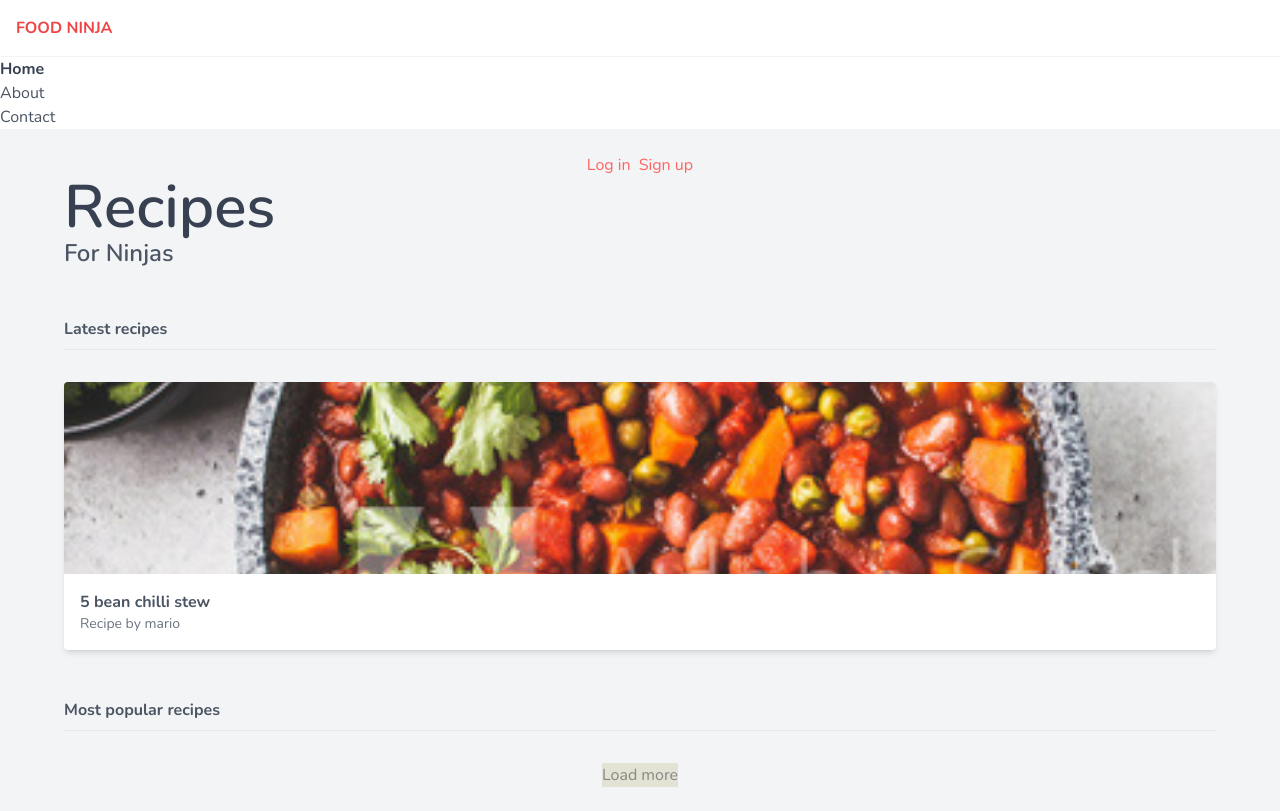
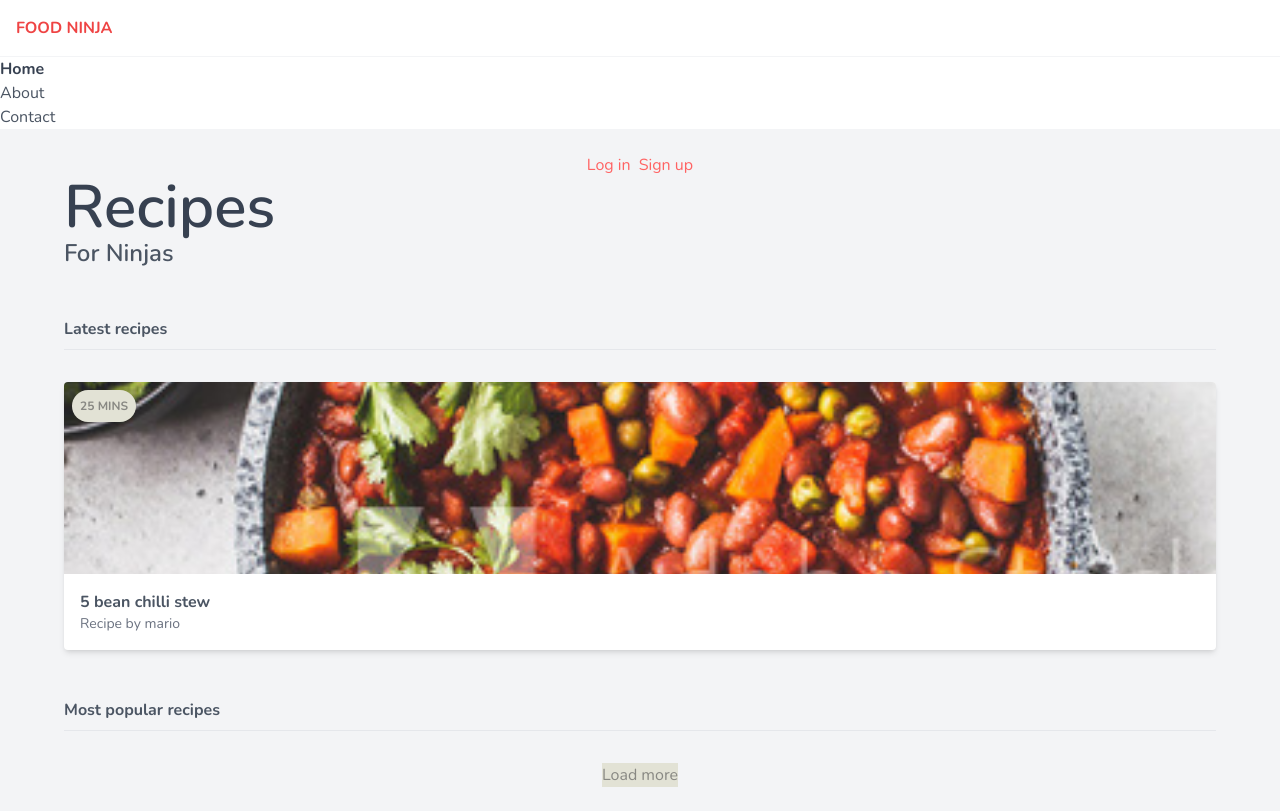
Before and after one commit to MusaGillani/tailwindcss-ninjayt, a Next.js app: page / in a window 1280 px wide. Built offline with nearby package versions, Linux system fonts and the light colour scheme.

Commit message:
Video 10

```diff
--- a/pages/index.tsx
+++ b/pages/index.tsx
@@ -56,7 +56,7 @@ function Home() {
 
           <div className="mt-8">
             {/* cards go here */}
-            <div className="bg-white rounded overflow-hidden shadow-md">
+            <div className="bg-white rounded overflow-hidden shadow-md relative">
               <img
                 src="/stew.jpg"
                 alt="stew"
@@ -67,6 +67,9 @@ function Home() {
                 <span className="block text-gray-500 text-sm">
                   Recipe by mario
                 </span>
+              </div>
+              <div className="bg-secondary-100 text-secondary-200 text-xs uppercase font-bold rounded-full p-2 absolute top-0 ml-2 mt-2">
+                <span>25 mins</span>
               </div>
             </div>
           </div>
```
